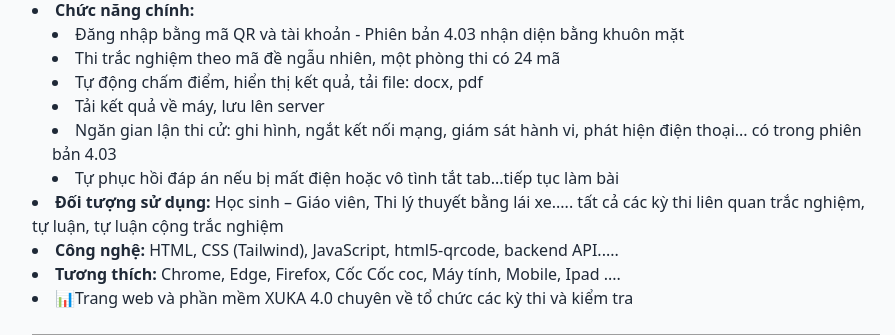
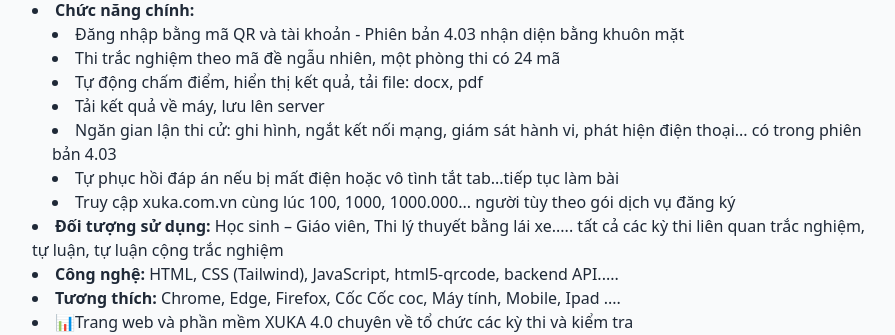
Before and after one commit to Namhuy123789/xuka, a Flask app: page /xuka in a window 1280 px wide. Shown: the part 226-561 px from the top of the page, without its empty margins (184-1079 px from the left). Run offline with Flask 3, Linux system fonts and the light colour scheme; some libraries are stand-ins or nearby versions; grey boxes are pictures that could not be loaded.

Commit message:
Update xuka.html

```diff
--- a/templates/xuka.html
+++ b/templates/xuka.html
@@ -51,6 +51,7 @@
             <li>Tải kết quả về máy, lưu lên server</li>
             <li>Ngăn gian lận thi cử: ghi hình, ngắt kết nối mạng, giám sát hành vi, phát hiện điện thoại... có trong phiên bản 4.03</li>
 			  <li>Tự phục hồi đáp án nếu bị mất điện hoặc vô tình tắt tab...tiếp tục làm bài </li>
+			  <li>Truy cập xuka.com.vn cùng lúc 100, 1000, 1000.000... người tùy theo gói dịch vụ đăng ký </li>
           </ul>
         </li>
         <li><strong>Đối tượng sử dụng:</strong> Học sinh – Giáo viên, Thi lý thuyết bằng lái xe..... tất cả các kỳ thi liên quan trắc nghiệm, tự luận, tự luận cộng trắc nghiệm</li>
```
